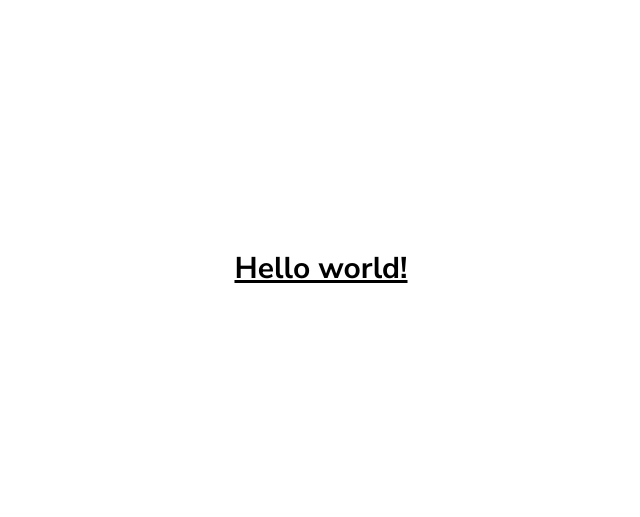
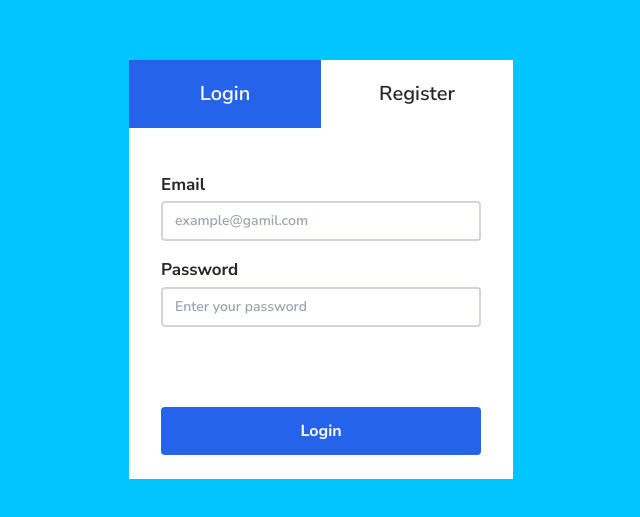
Before and after one commit to nonchain/Simple-React-Form, a React (Vite) app: page / in a window 1280 px wide. Shown: the part 131-648 px from the top of the page, without its empty margins (319-959 px from the left). Built offline with nearby package versions, Linux system fonts and the light colour scheme.

Commit message:
Add Login and Register Components

```diff
--- a/src/App.jsx
+++ b/src/App.jsx
@@ -1,11 +1,21 @@
 import React from 'react';
+import RegisterForm from './components/form/RegisterForm';
+import LoginForm from './components/form/LoginForm';
+
 
 function App() {
 
   return (
-    <h1 className="text-3xl font-bold underline">
-      Hello world!
-    </h1>
+    <div className='w-80 md:w-96 bg-white flex flex-col'>
+      <div className='mb-5 w-full grid grid-cols-2'>
+        <span className='py-5 text-zinc-800 text-xl font-semibold flex items-center justify-center cursor-pointer active-form'>Login</span>
+        <span className='py-5 text-zinc-800 text-xl font-semibold flex items-center justify-center cursor-pointer'>Register</span>
+      </div>
+      <div className='p-6 md:px-8'>
+        <LoginForm />
+        {/* <RegisterForm /> */}
+      </div>
+    </div>
   )
 }
 
--- a/src/index.css
+++ b/src/index.css
@@ -10,10 +10,16 @@
 
 body {
   height: 100vh;
+  background-color: #00c6ff;
   font-family: 'Nunito Sans', sans-serif;
   display: flex;
   align-items: center;
   justify-content: center;
+}
+
+/*==================== FORM CSS ====================*/
+.active-form {
+  @apply bg-blue-600 text-white
 }
 
 /*==================== EXTERNAL CSS ====================*/
```
